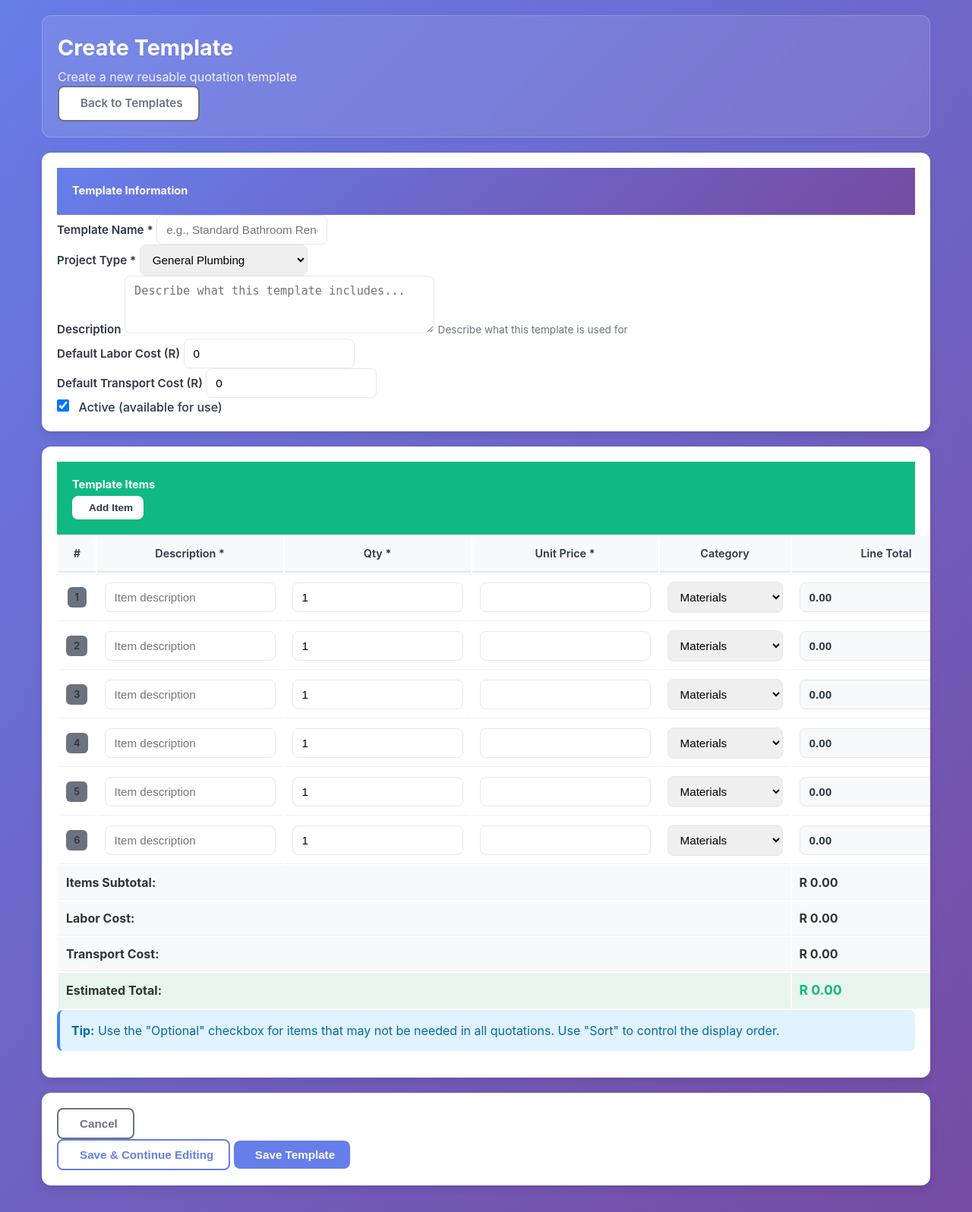
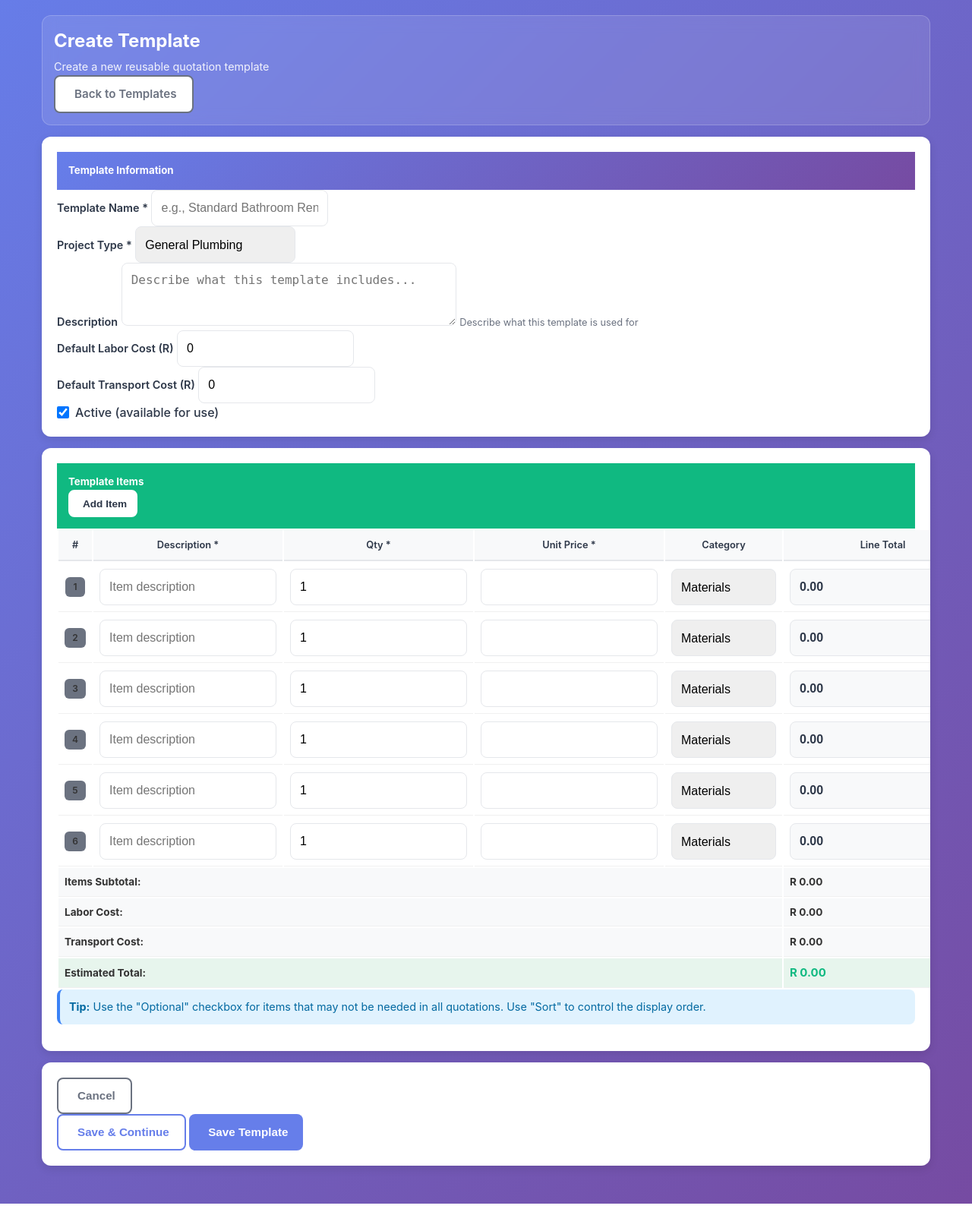
Before and after one commit to DevJoymanu/Plumbot_v1, a Django app: page /templates/create/ in a window 1280 px wide. Shown: the part 85-1681 px from the top of the page at 76% size. Run offline with Django 5.2, Linux system fonts and the light colour scheme; the visitor is signed in with stand-in values (Sample User, id 1); some libraries are stand-ins or nearby versions.

Commit message:
template_tab_31

```diff
--- a/bot/templates/create_quotation_template.html
+++ b/bot/templates/create_quotation_template.html
@@ -20,27 +20,29 @@
     body {
         background: linear-gradient(135deg, var(--primary) 0%, var(--primary-dark) 100%);
         min-height: 100vh;
+        padding-bottom: 20px;
     }
 
     .page-header {
         background: rgba(255, 255, 255, 0.1);
         backdrop-filter: blur(10px);
         border-radius: 12px;
-        padding: 20px;
-        margin-bottom: 20px;
+        padding: 15px;
+        margin-bottom: 15px;
         border: 1px solid rgba(255, 255, 255, 0.2);
         color: white;
     }
 
     .page-header h2 {
         color: white;
-        font-size: 1.8rem;
+        font-size: 1.5rem;
         margin-bottom: 5px;
     }
 
     .page-header p {
         color: rgba(255, 255, 255, 0.9);
         margin-bottom: 0;
+        font-size: 0.9rem;
     }
 
     .card {
@@ -48,16 +50,16 @@
         border-radius: 12px;
         box-shadow: 0 4px 12px rgba(0, 0, 0, 0.1);
         border: none;
-        margin-bottom: 20px;
+        margin-bottom: 15px;
     }
 
     .card-header {
         background: transparent;
         border-bottom: 2px solid #f0f0f0;
-        padding: 20px;
+        padding: 15px;
         font-weight: 600;
         color: var(--dark);
-        font-size: 1.1rem;
+        font-size: 1rem;
     }
 
     .card-header.bg-primary {
@@ -76,7 +78,7 @@
         font-weight: 600;
         color: var(--dark);
         margin-bottom: 8px;
-        font-size: 0.95rem;
+        font-size: 0.9rem;
     }
 
     .form-control,
@@ -84,9 +86,12 @@
     textarea {
         border: 1px solid #e5e7eb;
         border-radius: 8px;
-        padding: 10px 12px;
-        font-size: 0.95rem;
+        padding: 12px;
+        font-size: 16px;
+        /* Prevents zoom on iOS */
         transition: all 0.2s;
+        min-height: 48px;
+        /* Better touch target */
     }
 
     .form-control:focus,
@@ -117,16 +122,17 @@
 
     small.text-muted {
         color: #6b7280 !important;
-        font-size: 0.85rem;
+        font-size: 0.8rem;
     }
 
     .text-danger {
         color: var(--danger) !important;
-        font-size: 0.85rem;
+        font-size: 0.8rem;
     }
 
     .table {
         margin-bottom: 0;
+        font-size: 0.85rem;
     }
 
     .table thead {
@@ -136,13 +142,13 @@
     .table th {
         font-weight: 600;
         color: var(--dark);
-        padding: 12px;
+        padding: 10px 8px;
         border-bottom: 2px solid #e5e7eb;
-        font-size: 0.9rem;
+        font-size: 0.8rem;
     }
 
     .table td {
-        padding: 10px;
+        padding: 8px;
         vertical-align: middle;
         border-bottom: 1px solid #f0f0f0;
     }
@@ -168,7 +174,7 @@
         padding: 6px 10px;
         border-radius: 6px;
         font-weight: 600;
-        font-size: 0.8rem;
+        font-size: 0.75rem;
     }
 
     .badge.bg-secondary {
@@ -188,11 +194,17 @@
 
     .btn {
         border-radius: 8px;
-        padding: 10px 20px;
+        padding: 12px 20px;
         font-weight: 600;
         font-size: 0.95rem;
         transition: all 0.2s;
         border: none;
+        min-height: 48px;
+        /* Better touch target */
+        display: inline-flex;
+        align-items: center;
+        justify-content: center;
+        gap: 5px;
     }
 
     .btn-primary {
@@ -250,8 +262,9 @@
     }
 
     .btn-sm {
-        padding: 6px 12px;
+        padding: 8px 12px;
         font-size: 0.85rem;
+        min-height: 36px;
     }
 
     .btn-light {
@@ -266,9 +279,10 @@
 
     .alert {
         border-radius: 8px;
-        padding: 15px;
+        padding: 12px;
         border: none;
         margin-bottom: 15px;
+        font-size: 0.9rem;
     }
 
     .alert-info {
@@ -300,14 +339,95 @@
             flex-direction: column;
             gap: 10px;
         }
+
+        .card-header {
+            padding: 12px 15px;
+        }
+
+        .card-body {
+            padding: 15px;
+        }
+
+        .form-control,
+        .form-select,
+        textarea {
+            font-size: 16px;
+            /* Prevents zoom on iOS */
+        }
+
+        /* Stack form columns on mobile */
+        .row .col-md-6,
+        .row .col-md-4,
+        .row .col-md-8 {
+            margin-bottom: 15px;
+        }
+
+        /* Action buttons container */
+        .d-flex.gap-2 {
+            width: 100%;
+            flex-direction: column;
+        }
+
+        /* Hide less important columns on mobile */
+        .table th:nth-child(5),
+        /* Category */
+        .table td:nth-child(5),
+        .table th:nth-child(8),
+        /* Sort */
+        .table td:nth-child(8) {
+            display: none;
+        }
+    }
+
+    /* Extra small devices */
+    @media (max-width: 576px) {
+        .page-header {
+            padding: 12px;
+        }
+
+        .card-header h5 {
+            font-size: 0.95rem;
+        }
+
+        /* Hide more columns on very small screens */
+        .table th:nth-child(7),
+        /* Optional */
+        .table td:nth-child(7) {
+            display: none;
+        }
+
+        .table th,
+        .table td {
+            padding: 6px 4px;
+        }
+    }
+
+    /* Fix for iOS form elements */
+    input[type="text"],
+    input[type="number"],
+    select,
+    textarea {
+        -webkit-appearance: none;
+        border-radius: 8px;
+    }
+
+    /* Improve touch targets */
+    .form-check {
+        min-height: 24px;
+        display: flex;
+        align-items: center;
+    }
+
+    .form-check-input {
+        margin-top: 0;
     }
 </style>
 {% endblock %}
 
 {% block content %}
-<div class="container-fluid py-4">
+<div class="container-fluid py-3">
     <div class="row justify-content-center">
-        <div class="col-lg-10">
+        <div class="col-12">
             <!-- Header -->
             <div class="page-header">
                 <div class="d-flex justify-content-between align-items-center flex-wrap">
@@ -334,14 +455,14 @@
                     </div>
                     <div class="card-body">
                         <div class="row">
-                            <div class="col-md-8 mb-3">
+                            <div class="col-12 col-md-8 mb-3">
                                 <label class="form-label">Template Name *</label>
                                 {{ form.name }}
                                 {% if form.name.errors %}
                                 <div class="text-danger small mt-1">{{ form.name.errors }}</div>
                                 {% endif %}
                             </div>
-                            <div class="col-md-4 mb-3">
+                            <div class="col-12 col-md-4 mb-3">
                                 <label class="form-label">Project Type *</label>
                                 {{ form.project_type }}
                             </div>
@@ -352,11 +473,11 @@
                             <small class="text-muted">Describe what this template is used for</small>
                         </div>
                         <div class="row">
-                            <div class="col-md-6 mb-3">
+                            <div class="col-12 col-md-6 mb-3">
                                 <label class="form-label">Default Labor Cost (R)</label>
                                 {{ form.default_labor_cost }}
                             </div>
-                            <div class="col-md-6 mb-3">
+                            <div class="col-12 col-md-6 mb-3">
                                 <label class="form-label">Default Transport Cost (R)</label>
                                 {{ form.default_transport_cost }}
                             </div>
@@ -372,8 +493,8 @@
 
                 <!-- Template Items -->
                 <div class="card">
-                    <div class="card-header bg-success d-flex justify-content-between align-items-center">
-                        <h5 class="mb-0"><i class="bi bi-list-ul"></i> Template Items</h5>
+                    <div class="card-header bg-success d-flex justify-content-between align-items-center flex-wrap">
+                        <h5 class="mb-0 mb-md-2"><i class="bi bi-list-ul"></i> Template Items</h5>
                         <button type="button" class="btn btn-sm btn-light" onclick="addItem()">
                             <i class="bi bi-plus-lg"></i> Add Item
                         </button>
@@ -389,10 +510,10 @@
                                         <th style="width: 28%;">Description *</th>
                                         <th style="width: 10%;">Qty *</th>
                                         <th style="width: 12%;">Unit Price *</th>
-                                        <th style="width: 12%;">Category</th>
+                                        <th style="width: 12%;" class="d-none d-md-table-cell">Category</th>
                                         <th style="width: 12%;">Line Total</th>
-                                        <th style="width: 8%;">Optional</th>
-                                        <th style="width: 8%;">Sort</th>
+                                        <th style="width: 8%;" class="d-none d-sm-table-cell">Optional</th>
+                                        <th style="width: 8%;" class="d-none d-md-table-cell">Sort</th>
                                         <th style="width: 5%;"></th>
                                     </tr>
                                 </thead>
@@ -412,17 +533,17 @@
                                         <td>
                                             {{ item_form.unit_price }}
                                         </td>
-                                        <td>
+                                        <td class="d-none d-md-table-cell">
                                             {{ item_form.category }}
                                         </td>
                                         <td>
                                             <input type="text" class="form-control form-control-sm line-total" readonly
                                                 value="0.00">
                                         </td>
-                                        <td class="text-center">
+                                        <td class="text-center d-none d-sm-table-cell">
                                             {{ item_form.is_optional }}
                                         </td>
-                                        <td>
+                                        <td class="d-none d-md-table-cell">
                                             {{ item_form.sort_order }}
                                         </td>
                                         <td class="text-center">
@@ -478,11 +599,12 @@
                             <button type="button" class="btn btn-outline-secondary" onclick="window.history.back()">
                                 <i class="bi bi-x-lg"></i> Cancel
                             </button>
-                            <div class="d-flex gap-2 flex-wrap">
-                                <button type="submit" name="save_and_continue" class="btn btn-outline-primary">
-                                    <i class="bi bi-save"></i> Save & Continue Editing
+                            <div class="d-flex gap-2 flex-wrap w-100 w-md-auto">
+                                <button type="submit" name="save_and_continue"
+                                    class="btn btn-outline-primary flex-fill">
+                                    <i class="bi bi-save"></i> Save & Continue
                                 </button>
-                                <button type="submit" class="btn btn-primary">
+                                <button type="submit" class="btn btn-primary flex-fill">
                                     <i class="bi bi-check-lg"></i> Save Template
                                 </button>
                             </div>
@@ -537,6 +659,7 @@
         // Attach event listeners to all quantity and price inputs
         document.querySelectorAll('input[id$="quantity"], input[id$="unit_price"], input[id$="default_labor_cost"], input[id$="default_transport_cost"]').forEach(function (input) {
             input.addEventListener('input', calculateTotals);
+            input.addEventListener('change', calculateTotals);
         });
 
         // Handle delete checkboxes
@@ -551,6 +674,7 @@
                     row.style.textDecoration = 'none';
                 }
                 calculateTotals();
+                updateItemNumbers();
             });
         });
 
```
Also changed, not shown: other parts of bot/templates/create_quotation_template.html (+30 -4 lines).
